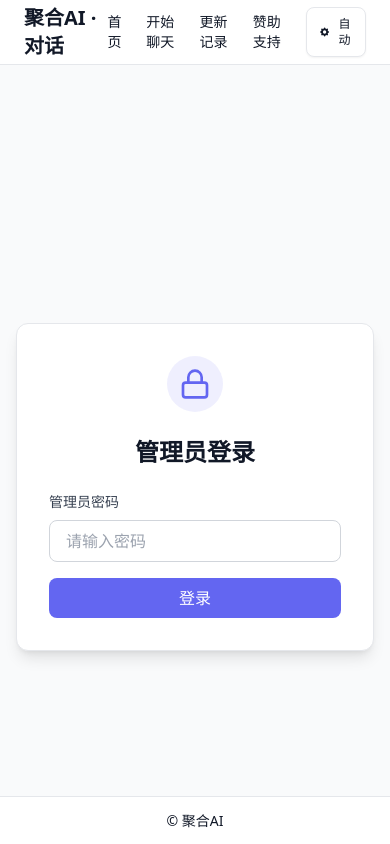
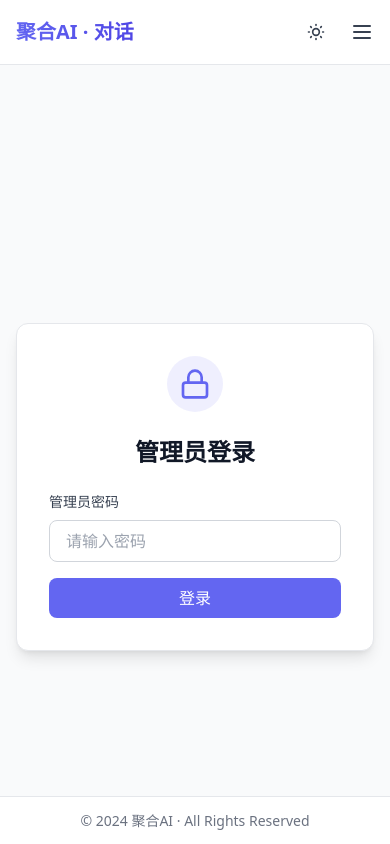
Before and after one commit to youshandebo/ai-chat-app, a React (Vite) app in the folder frontend/: page /admin in a window 390 px wide. Built offline with nearby package versions, Linux system fonts and the light colour scheme.

Commit message:
UI improvements, SEO fixes, Mobile Nav, and Deploy Script update

```diff
--- a/frontend/src/components/Layout.tsx
+++ b/frontend/src/components/Layout.tsx
@@ -1,67 +1,132 @@
-import React from "react";
+import React, { useState } from "react";
 import { Link, useLocation } from "react-router-dom";
 import { AnimatePresence, motion } from "framer-motion";
 import { useChatStore } from "../store/useChatStore";
 import AnnouncementModal from "./AnnouncementModal";
+import { Menu, X } from "lucide-react";
 
 export default function Layout({ children }: { children: React.ReactNode }) {
   const loc = useLocation();
   const { settings, setTheme } = useChatStore();
-  const [overlayRunning, setOverlayRunning] = React.useState<boolean>(false);
-  const [key, setKey] = React.useState<string>("");
+  const [overlayRunning, setOverlayRunning] = useState<boolean>(false);
+  const [key, setKey] = useState<string>("");
+  const [isMobileMenuOpen, setIsMobileMenuOpen] = useState(false);
+
   React.useEffect(() => {
     setKey(loc.pathname);
     setOverlayRunning(true);
+    setIsMobileMenuOpen(false); // Close mobile menu on route change
   }, [loc.pathname]);
-  return (
-    <div className="h-screen flex flex-col overflow-hidden">
-      <nav className="sticky top-0 z-30 bg-white/90 dark:bg-dark-card/90 backdrop-blur border-b border-gray-200 dark:border-dark-border">
-        <div className="max-w-6xl mx-auto h-16 flex items-center px-6">
-          <Link to="/" className="text-xl font-bold">聚合AI · 对话</Link>
-          <div className="ml-auto flex gap-6 items-center text-sm">
-            <Link to="/" className={loc.pathname === "/" ? "font-semibold text-primary" : "hover:text-primary"}>首页</Link>
-            <Link to="/chat" className={loc.pathname === "/chat" ? "font-semibold text-primary" : "hover:text-primary"}>开始聊天</Link>
-            <Link to="/changelog" className={loc.pathname === "/changelog" ? "font-semibold text-primary" : "hover:text-primary"}>更新记录</Link>
-            <Link to="/sponsor" className={loc.pathname === "/sponsor" ? "font-semibold text-primary" : "hover:text-primary"}>赞助支持</Link>
-            <button
-              id="theme-toggle"
-              className="group relative rounded-lg px-3 py-2 border border-gray-200 dark:border-dark-border bg-white dark:bg-dark-card text-gray-900 dark:text-dark-text hover:bg-gray-50 dark:hover:bg-dark-bg transition-all duration-200 hover:scale-105 shadow-sm hover:shadow"
-              onClick={() => {
+
+  const toggleTheme = () => {
     const prefersDark = window.matchMedia("(prefers-color-scheme: dark)").matches;
     let next: "light" | "dark" | "auto" = "dark";
     if (settings.theme === "auto") next = prefersDark ? "light" : "dark"; else next = settings.theme === "dark" ? "light" : "dark";
     setTheme(next);
-              }}
-              title={`当前: ${settings.theme === 'dark' ? '深色' : settings.theme === 'light' ? '浅色' : '自动'}`}
+  };
+
+  const navLinks = [
+    { path: "/", label: "首页" },
+    { path: "/chat", label: "开始聊天" },
+    { path: "/changelog", label: "更新记录" },
+    { path: "/sponsor", label: "赞助支持" },
+  ];
+
+  return (
+    <div className="h-screen flex flex-col overflow-hidden">
+      <nav className="sticky top-0 z-30 bg-white/90 dark:bg-dark-card/90 backdrop-blur border-b border-gray-200 dark:border-dark-border">
+        <div className="max-w-6xl mx-auto h-16 flex items-center justify-between px-4 sm:px-6">
+          <Link to="/" className="text-xl font-bold bg-gradient-to-r from-primary to-indigo-600 bg-clip-text text-transparent">
+            聚合AI · 对话
+          </Link>
+
+          {/* Desktop Nav */}
+          <div className="hidden md:flex gap-6 items-center text-sm">
+            {navLinks.map(link => (
+              <Link
+                key={link.path}
+                to={link.path}
+                className={`transition-colors duration-200 ${loc.pathname === link.path ? "font-semibold text-primary" : "text-gray-600 dark:text-gray-300 hover:text-primary dark:hover:text-primary"
+                  }`}
               >
-              <span className="flex items-center gap-1.5">
+                {link.label}
+              </Link>
+            ))}
+
+            <button
+              onClick={toggleTheme}
+              className="p-2 rounded-lg bg-gray-100 dark:bg-dark-bg text-gray-700 dark:text-gray-300 hover:bg-gray-200 dark:hover:bg-gray-800 transition-colors"
+              title="切换主题"
+            >
               {settings.theme === 'dark' ? (
-                  <>
-                    <svg className="w-4 h-4" fill="currentColor" viewBox="0 0 20 20">
-                      <path d="M17.293 13.293A8 8 0 016.707 2.707a8.001 8.001 0 1010.586 10.586z" />
+                <svg className="w-5 h-5" fill="none" viewBox="0 0 24 24" stroke="currentColor">
+                  <path strokeLinecap="round" strokeLinejoin="round" strokeWidth={2} d="M20.354 15.354A9 9 0 018.646 3.646 9.003 9.003 0 0012 21a9.003 9.003 0 008.354-5.646z" />
                 </svg>
-                    <span className="text-xs font-medium">深色</span>
-                  </>
               ) : settings.theme === 'light' ? (
-                  <>
-                    <svg className="w-4 h-4" fill="currentColor" viewBox="0 0 20 20">
-                      <path fillRule="evenodd" d="M10 2a1 1 0 011 1v1a1 1 0 11-2 0V3a1 1 0 011-1zm4 8a4 4 0 11-8 0 4 4 0 018 0zm-.464 4.95l.707.707a1 1 0 001.414-1.414l-.707-.707a1 1 0 00-1.414 1.414zm2.12-10.607a1 1 0 010 1.414l-.706.707a1 1 0 11-1.414-1.414l.707-.707a1 1 0 011.414 0zM17 11a1 1 0 100-2h-1a1 1 0 100 2h1zm-7 4a1 1 0 011 1v1a1 1 0 11-2 0v-1a1 1 0 011-1zM5.05 6.464A1 1 0 106.465 5.05l-.708-.707a1 1 0 00-1.414 1.414l.707.707zm1.414 8.486l-.707.707a1 1 0 01-1.414-1.414l.707-.707a1 1 0 011.414 1.414zM4 11a1 1 0 100-2H3a1 1 0 000 2h1z" clipRule="evenodd" />
+                <svg className="w-5 h-5" fill="none" viewBox="0 0 24 24" stroke="currentColor">
+                  <path strokeLinecap="round" strokeLinejoin="round" strokeWidth={2} d="M12 3v1m0 16v1m9-9h-1M4 12H3m15.364 6.364l-.707-.707M6.343 6.343l-.707-.707m12.728 0l-.707.707M6.343 17.657l-.707.707M16 12a4 4 0 11-8 0 4 4 0 018 0z" />
                 </svg>
-                    <span className="text-xs font-medium">浅色</span>
-                  </>
               ) : (
-                  <>
-                    <svg className="w-4 h-4" fill="currentColor" viewBox="0 0 20 20">
-                      <path fillRule="evenodd" d="M11.49 3.17c-.38-1.56-2.6-1.56-2.98 0a1.532 1.532 0 01-2.286.948c-1.372-.836-2.942.734-2.106 2.106.54.886.061 2.042-.947 2.287-1.561.379-1.561 2.6 0 2.978a1.532 1.532 0 01.947 2.287c-.836 1.372.734 2.942 2.106 2.106a1.532 1.532 0 012.287.947c.379 1.561 2.6 1.561 2.978 0a1.533 1.533 0 012.287-.947c1.372.836 2.942-.734 2.106-2.106a1.533 1.533 0 01.947-2.287c1.561-.379 1.561-2.6 0-2.978a1.532 1.532 0 01-.947-2.287c.836-1.372-.734-2.942-2.106-2.106a1.532 1.532 0 01-2.287-.947zM10 13a3 3 0 100-6 3 3 0 000 6z" clipRule="evenodd" />
+                <svg className="w-5 h-5" fill="none" viewBox="0 0 24 24" stroke="currentColor">
+                  <path strokeLinecap="round" strokeLinejoin="round" strokeWidth={2} d="M9.75 17L9 20l-1 1h8l-1-1-.75-3M3 13h18M5 17h14a2 2 0 002-2V5a2 2 0 00-2-2H5a2 2 0 00-2 2v10a2 2 0 002 2z" />
                 </svg>
-                    <span className="text-xs font-medium">自动</span>
-                  </>
               )}
-              </span>
+            </button>
+          </div>
+
+          {/* Mobile Menu Button */}
+          <div className="md:hidden flex items-center">
+            <button
+              onClick={toggleTheme}
+              className="mr-2 p-2 rounded-lg hover:bg-gray-100 dark:hover:bg-dark-bg text-gray-700 dark:text-gray-300 transition-colors"
+            >
+              {settings.theme === 'dark' ? (
+                <svg className="w-5 h-5" fill="none" viewBox="0 0 24 24" stroke="currentColor">
+                  <path strokeLinecap="round" strokeLinejoin="round" strokeWidth={2} d="M20.354 15.354A9 9 0 018.646 3.646 9.003 9.003 0 0012 21a9.003 9.003 0 008.354-5.646z" />
+                </svg>
+              ) : (
+                <svg className="w-5 h-5" fill="none" viewBox="0 0 24 24" stroke="currentColor">
+                  <path strokeLinecap="round" strokeLinejoin="round" strokeWidth={2} d="M12 3v1m0 16v1m9-9h-1M4 12H3m15.364 6.364l-.707-.707M6.343 6.343l-.707-.707m12.728 0l-.707.707M6.343 17.657l-.707.707M16 12a4 4 0 11-8 0 4 4 0 018 0z" />
+                </svg>
+              )}
+            </button>
+            <button
+              onClick={() => setIsMobileMenuOpen(!isMobileMenuOpen)}
+              className="p-2 -mr-2 rounded-lg hover:bg-gray-100 dark:hover:bg-dark-bg text-gray-700 dark:text-gray-300"
+            >
+              {isMobileMenuOpen ? <X className="w-6 h-6" /> : <Menu className="w-6 h-6" />}
             </button>
           </div>
         </div>
+
+        {/* Mobile Menu Dropdown */}
+        <AnimatePresence>
+          {isMobileMenuOpen && (
+            <motion.div
+              initial={{ height: 0, opacity: 0 }}
+              animate={{ height: 'auto', opacity: 1 }}
+              exit={{ height: 0, opacity: 0 }}
+              className="md:hidden bg-white dark:bg-dark-card border-b border-gray-200 dark:border-dark-border overflow-hidden"
+            >
+              <div className="px-4 pt-2 pb-4 space-y-1">
+                {navLinks.map(link => (
+                  <Link
+                    key={link.path}
+                    to={link.path}
+                    className={`block px-3 py-2 rounded-md text-base font-medium ${loc.pathname === link.path
+                        ? "bg-primary/10 text-primary"
+                        : "text-gray-700 dark:text-gray-300 hover:bg-gray-50 dark:hover:bg-dark-bg"
+                      }`}
+                  >
+                    {link.label}
+                  </Link>
+                ))}
+              </div>
+            </motion.div>
+          )}
+        </AnimatePresence>
       </nav>
+
       <main className="flex-1 relative overflow-hidden">
         <AnimatePresence mode="wait">
           <motion.div
@@ -70,7 +135,7 @@ export default function Layout({ children }: { children: React.ReactNode }) {
             animate={{ opacity: 1, y: 0 }}
             exit={{ opacity: 0, y: -12 }}
             transition={{ duration: 0.2 }}
-            className={`h-full ${loc.pathname === '/chat' ? 'overflow-hidden' : 'overflow-y-auto'}`}
+            className={`h-full ${loc.pathname === '/admin' ? 'overflow-y-auto' : loc.pathname === '/chat' ? 'overflow-hidden' : 'overflow-y-auto'}`}
             style={{ visibility: overlayRunning ? "hidden" : "visible" }}
           >
             {children}
@@ -82,7 +147,9 @@ export default function Layout({ children }: { children: React.ReactNode }) {
           )}
         </AnimatePresence>
       </main>
-      <footer className="h-12 border-t border-gray-200 dark:border-dark-border flex items-center justify-center text-sm bg-white dark:bg-dark-card">© 聚合AI</footer>
+      <footer className="h-12 border-t border-gray-200 dark:border-dark-border flex items-center justify-center text-sm bg-white dark:bg-dark-card text-gray-500 dark:text-gray-400">
+        © 2024 聚合AI · All Rights Reserved
+      </footer>
       {loc.pathname !== "/admin" && <AnnouncementModal />}
     </div>
   );
--- a/frontend/src/index.css
+++ b/frontend/src/index.css
@@ -38,23 +38,28 @@
   }
 }
 
+/* Improved Code Block Styles - Harmonious with bubbles but sufficient contrast */
 .code-block-wrapper {
   margin: 16px 0;
   border-radius: 12px;
   overflow: hidden;
   border: 1px solid rgba(99, 102, 241, 0.2);
-  background: linear-gradient(135deg, #1e1e2e 0%, #2d2d3d 100%);
-  box-shadow: 0 4px 16px rgba(0, 0, 0, 0.15);
+  /* Dark mode: slightly lighter/darker than bubble (#1e1e2e -> #272733) */
+  background: #1e1e2e;
+  box-shadow: 0 4px 16px rgba(0, 0, 0, 0.2);
 }
 
 .dark .code-block-wrapper {
-  background: linear-gradient(135deg, #1a1a2e 0%, #16213e 100%);
-  border-color: rgba(99, 102, 241, 0.3);
+  background: #181825;
+  /* Slightly darker than standard dark card for "inset" feel */
+  border-color: rgba(255, 255, 255, 0.1);
 }
 
 .light .code-block-wrapper {
-  background: linear-gradient(135deg, #f8fafc 0%, #f1f5f9 100%);
-  border-color: rgba(99, 102, 241, 0.15);
+  background: #ffffff;
+  /* Crisp white for light mode, distinct from gray-50/100 bubbles */
+  border: 1px solid #e5e7eb;
+  box-shadow: 0 2px 8px rgba(0, 0, 0, 0.05);
 }
 
 .code-header {
```
Also changed, not shown: frontend/src/pages/Changelog.tsx (+15 -0 lines), frontend/public/ads.txt (added), 1 other file (tests, documents, lock files or other folders). Lines whose indentation alone changed are shown as unchanged.
